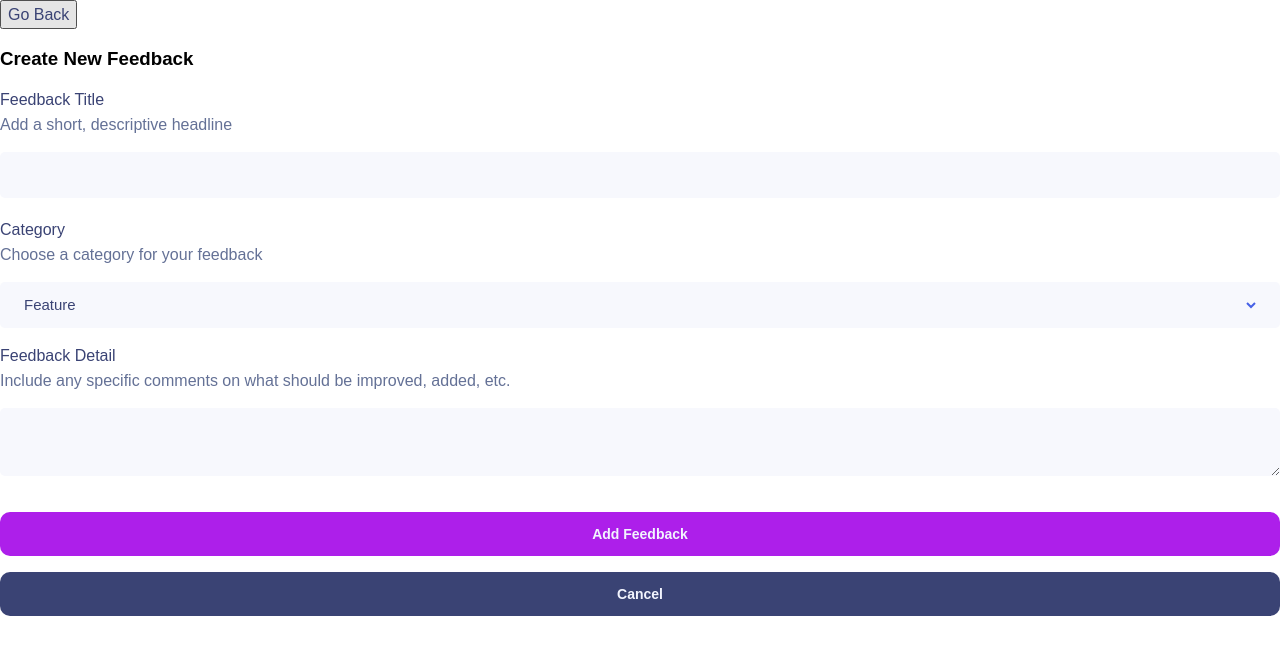
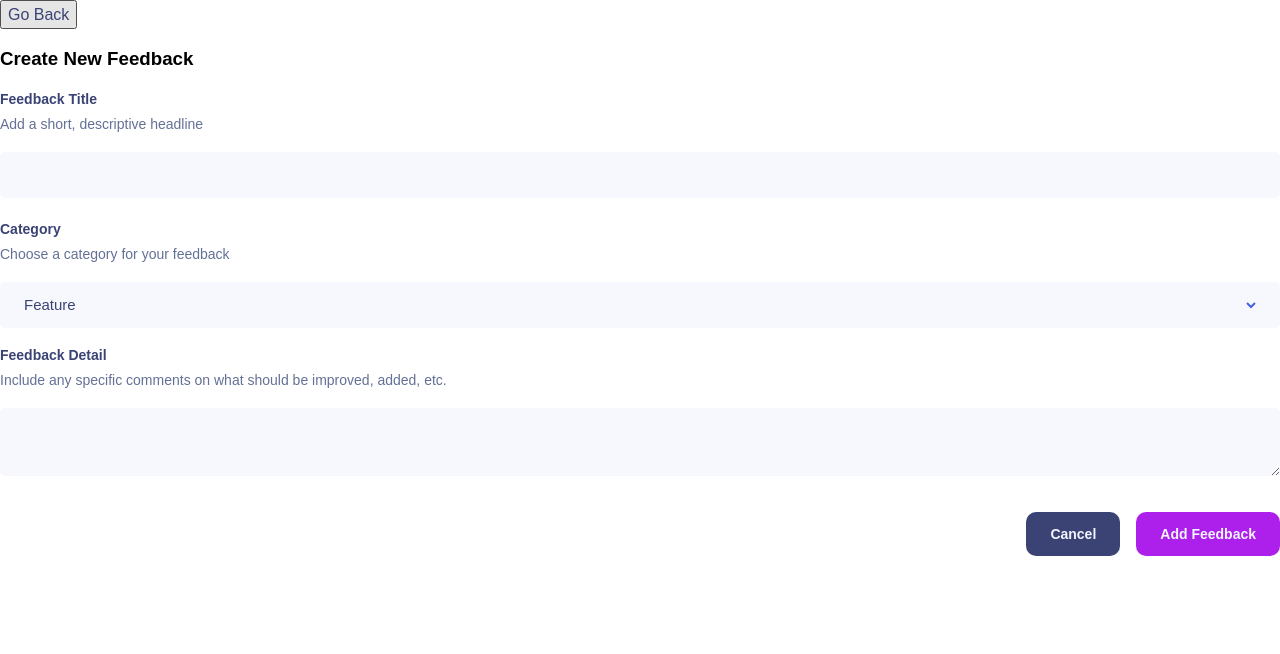
Before and after one commit to younessbennaj/product-feedback-app, a React (Create React App) app: page /add-suggestion in a window 1280 px wide. Shown: the top 654 px of the page. Built offline with nearby package versions, Linux system fonts and the light colour scheme; no server answers.

Commit message:
specify and pass field label

```diff
--- /dev/null
+++ b/src/components/atoms/FieldLabel.tsx
@@ -0,0 +1,22 @@
+import React from 'react'
+
+import { Text } from '../atoms/Text'
+
+export const FieldLabel: React.FC<{
+  htmlFor?: string
+  label: string
+  subLabel: string
+}> = ({ htmlFor, label, subLabel }) => {
+  return (
+    <>
+      <label htmlFor={htmlFor}>
+        <Text fontSize={['13px', '14px']} fontWeight={700} mb='2px'>
+          {label}
+        </Text>
+      </label>
+      <Text color='grey' fontSize={['13px', '14px']} mb='16px'>
+        {subLabel}
+      </Text>
+    </>
+  )
+}
--- a/src/components/atoms/Text.tsx
+++ b/src/components/atoms/Text.tsx
@@ -1,6 +1,13 @@
 import React, { ReactNode } from 'react'
 import styled from 'styled-components'
-import { fontWeight, FontWeightProps, space, SpaceProps } from 'styled-system'
+import {
+  fontSize,
+  FontSizeProps,
+  fontWeight,
+  FontWeightProps,
+  space,
+  SpaceProps,
+} from 'styled-system'
 
 interface TextProps {
   children: ReactNode
@@ -18,30 +25,28 @@ const textColor = {
 }
 
 const StyledText = styled.p<
-  { color?: string; size: string } & SpaceProps & FontWeightProps
+  { color?: string; size: string } & SpaceProps &
+    FontSizeProps &
+    FontWeightProps
 >`
   color: ${({ color }) =>
     color ? textColor[color as keyof typeof textColor] : '#3a4374'};
-  font-weight: 400;
   font-size: 13px;
   line-height: 19px;
   margin: 0;
   @media (min-width: 600px) {
-    font-weight: 400;
     font-size: ${({ size }) =>
       textFontSizes[size as keyof typeof textFontSizes]};
     line-height: 23px;
   }
+  ${fontSize};
   ${space};
   ${fontWeight};
 `
 
-export const Text: React.FC<TextProps & SpaceProps & FontWeightProps> = ({
-  children,
-  color,
-  size = 'default',
-  ...props
-}) => {
+export const Text: React.FC<
+  TextProps & SpaceProps & FontSizeProps & FontWeightProps
+> = ({ children, color, size = 'default', ...props }) => {
   return (
     <StyledText color={color} size={size} {...props}>
       {children}
--- a/src/components/molecules/CreateFeedbackSuggestionForm.tsx
+++ b/src/components/molecules/CreateFeedbackSuggestionForm.tsx
@@ -1,4 +1,4 @@
-import { Formik, FormikHandlers } from 'formik'
+import { Formik } from 'formik'
 import * as React from 'react'
 import { useNavigate } from 'react-router-dom'
 
@@ -10,8 +10,6 @@ import {
 import { Box } from '../atoms/Box'
 import { Button } from '../atoms/Button'
 import { Flex } from '../atoms/Flex'
-import { Text } from '../atoms/Text'
-import { TextAreaField } from '../atoms/TextAreaField'
 import { FeedbackCategorySelect } from './FeedbackCategorySelect'
 import { FeedbackDetailsField } from './FeedbackDetailsField'
 import { FeedbackTitleField } from './FeedbackTitleField'
@@ -86,8 +84,8 @@ export const CreateFeedbackSuggestionForm: React.FC<
                 value={values.description}
               />
             </Box>
-            <Flex flexDirection='column'>
-              <Box order={1}>
+            <Flex flexDirection={['column', 'row']} justifyContent='end'>
+              <Box mr={['0px', '16px']} order={[1, 0]}>
                 <Button
                   onClick={() => navigate('/')}
                   variant='secondary'
@@ -96,7 +94,7 @@ export const CreateFeedbackSuggestionForm: React.FC<
                   <span>Cancel</span>
                 </Button>
               </Box>
-              <Box mb='16px' order={0}>
+              <Box mb={['16px', '0px']} order={[0, 1]}>
                 <Button
                   disabled={!dirty || !isValid}
                   type='submit'
--- a/src/components/molecules/FeedbackCategorySelect.tsx
+++ b/src/components/molecules/FeedbackCategorySelect.tsx
@@ -1,8 +1,8 @@
 import { FormikHandlers } from 'formik'
 import React from 'react'
 
+import { FieldLabel } from '../atoms/FieldLabel'
 import { SelectField } from '../atoms/SelectField'
-import { Text } from '../atoms/Text'
 
 interface FeedbackCategorySelectProps {
   handleBlur: FormikHandlers['handleBlur']
@@ -17,14 +17,11 @@ export const FeedbackCategorySelect: React.FC<FeedbackCategorySelectProps> = ({
 }) => {
   return (
     <>
-      <label htmlFor='category'>
-        <Text fontWeight={700} mb='2px'>
-          Category
-        </Text>
-      </label>
-      <Text color='grey' mb='16px'>
-        Choose a category for your feedback
-      </Text>
+      <FieldLabel
+        htmlFor='category'
+        label='Category'
+        subLabel='Choose a category for your feedback'
+      />
       <SelectField
         id='category'
         name='category'
--- a/src/components/molecules/FeedbackDetailsField.tsx
+++ b/src/components/molecules/FeedbackDetailsField.tsx
@@ -1,7 +1,7 @@
 import { FormikHandlers } from 'formik'
 import React from 'react'
 
-import { Text } from '../atoms/Text'
+import { FieldLabel } from '../atoms/FieldLabel'
 import { TextAreaField } from '../atoms/TextAreaField'
 
 interface FeedbackDetailsFieldProps {
@@ -19,14 +19,11 @@ export const FeedbackDetailsField: React.FC<FeedbackDetailsFieldProps> = ({
 }) => {
   return (
     <>
-      <label htmlFor='description'>
-        <Text fontWeight={700} mb='2px'>
-          Feedback Detail
-        </Text>
-      </label>
-      <Text color='grey' mb='16px'>
-        Include any specific comments on what should be improved, added, etc.
-      </Text>
+      <FieldLabel
+        htmlFor='description'
+        label='Feedback Detail'
+        subLabel='Include any specific comments on what should be improved, added, etc.'
+      />
       <TextAreaField
         errorMessage={errorMessage}
         id='description'
--- a/src/components/molecules/FeedbackTitleField.tsx
+++ b/src/components/molecules/FeedbackTitleField.tsx
@@ -1,8 +1,8 @@
 import { FormikHandlers } from 'formik'
 import React from 'react'
 
+import { FieldLabel } from '../atoms/FieldLabel'
 import { InputField } from '../atoms/InputField'
-import { Text } from '../atoms/Text'
 
 interface FeedbackTitleFieldProps {
   errorMessage: string
@@ -19,14 +19,11 @@ export const FeedbackTitleField: React.FC<FeedbackTitleFieldProps> = ({
 }) => {
   return (
     <>
-      <label htmlFor='title'>
-        <Text fontWeight={700} mb='2px'>
-          Feedback Title
-        </Text>
-      </label>
-      <Text color='grey' mb='16px'>
-        Add a short, descriptive headline
-      </Text>
+      <FieldLabel
+        htmlFor='title'
+        label='Feedback Title'
+        subLabel='Add a short, descriptive headline'
+      />
       <InputField
         errorMessage={errorMessage}
         id='title'
```
Also changed, not shown: 2 other files (tests, documents, lock files or other folders).
